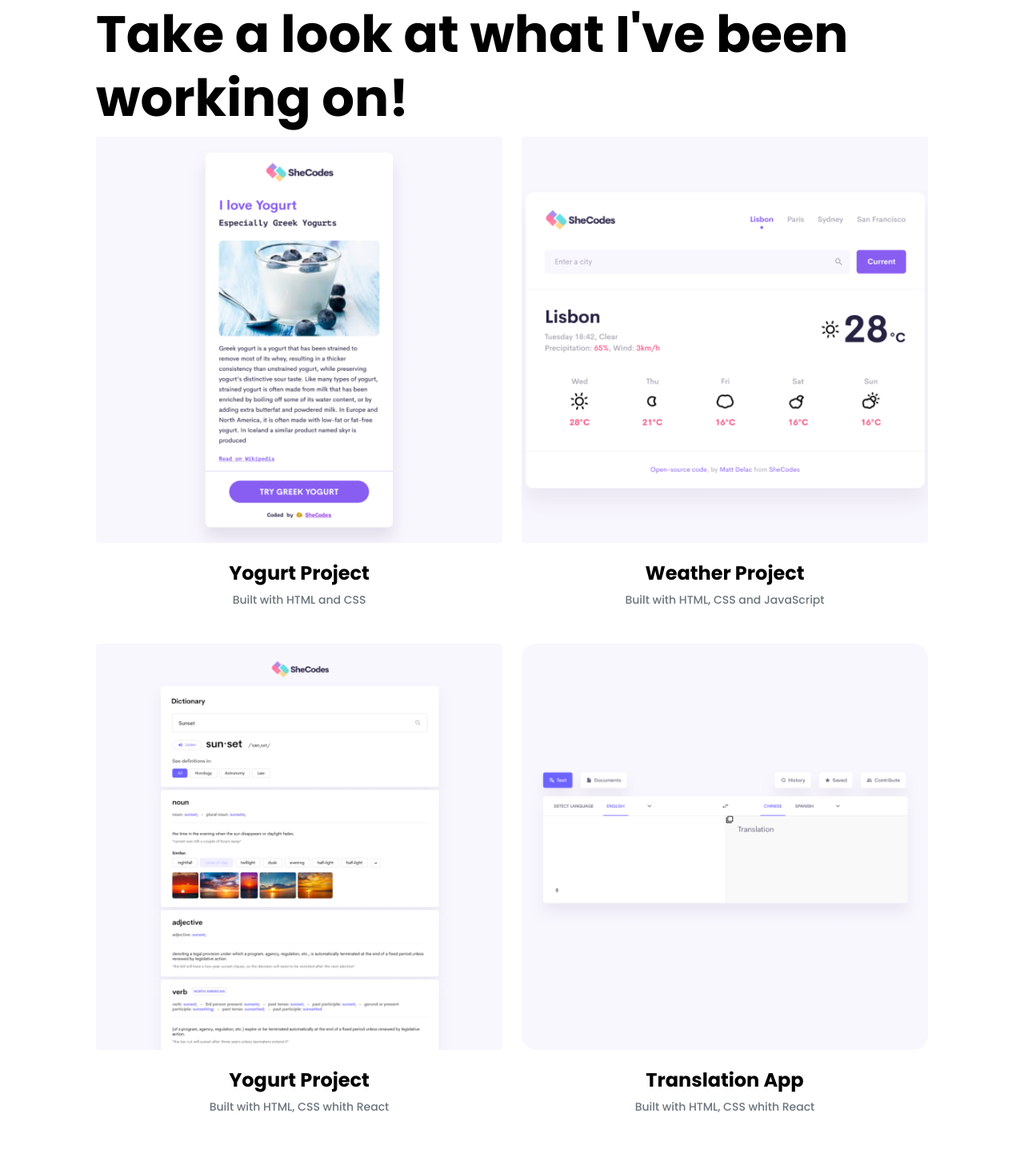
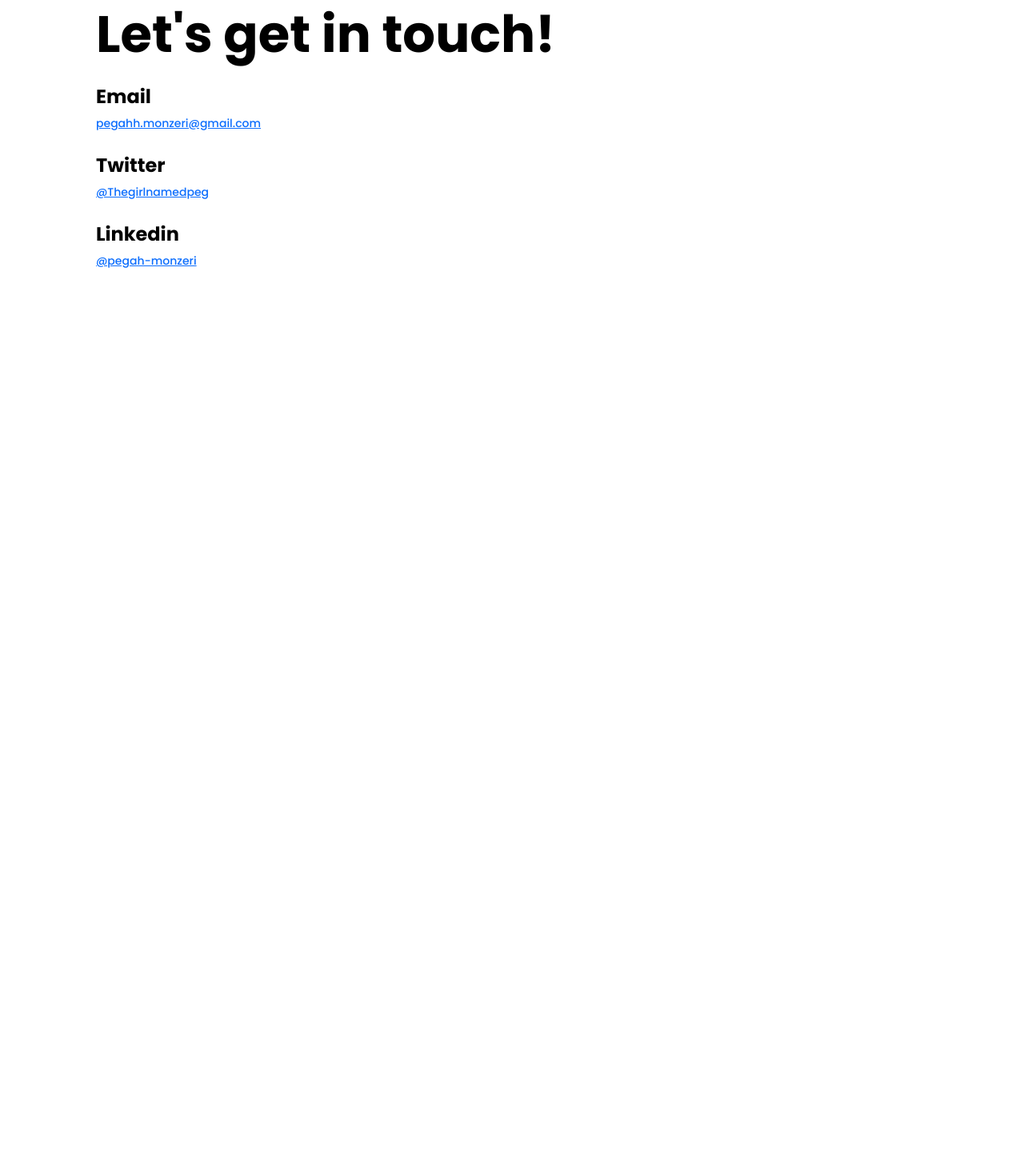
Before and after one commit to PegahM/portfolio-project, a plain HTML site: page contact.html in a window 1280 px wide. Shown: the part 205-1647 px from the top of the page at 80% size. After the commit the page ends 800 px from the top, so only its background shows below. Drawn offline with nearby package versions, Linux system fonts and the light colour scheme.

Commit message:
Created and styled contact.html

```diff
--- a/contact.html
+++ b/contact.html
@@ -4,7 +4,7 @@
     <meta charset="UTF-8" />
     <meta http-equiv="X-UA-Compatible" content="IE=edge" />
     <meta name="viewport" content="width=device-width, initial-scale=1.0" />
-    <title>My work</title>
+    <title>Contact Me</title>
     <link
       href="https://cdn.jsdelivr.net/npm/bootstrap@5.1.3/dist/css/bootstrap.min.css"
       rel="stylesheet"
@@ -32,41 +32,23 @@
   <body>
     <div class="content-container container">
       <div class="content">
-        <h1 class="mt-5">Take a look at what I've been working on!</h1>
-        <div class="row">
-          <div class="col-md-6 mb-4">
-            <img src="images/yogurt.png" class="img-fluid rounded" alt="" />
-            <h3 class="text-center">Yogurt Project</h3>
-            <p class="text-center text-muted">Built with HTML and CSS</p>
-          </div>
-          <div class="col-md-6 mb-4">
-            <img src="images/weather.png" class="img-fluid rounded" alt="" />
-            <h3 class="text-center">Weather Project</h3>
-            <p class="text-center text-muted">
-              Built with HTML, CSS and JavaScript
-            </p>
-          </div>
-        </div>
-        <div class="row">
-          <div class="col-md-6 mb-4">
-            <img src="images/dictionary.png" class="img-fluid rounded" alt="" />
-            <h3 class="text-center">Yogurt Project</h3>
-            <p class="text-center text-muted">
-              Built with HTML, CSS whith React
-            </p>
-          </div>
-          <div class="col-md-6 mb-4">
-            <img
-              src="images/translation.png"
-              class="img-fluid rounded"
-              alt=""
-            />
-            <h3 class="text-center">Translation App</h3>
-            <p class="text-center text-muted">
-              Built with HTML, CSS whith React
-            </p>
-          </div>
-        </div>
+        <h1 class="mt-5">Let's get in touch!</h1>
+        <h3>Email</h3>
+        <p>
+          <a href="mailto: pegahh.monzeri@gmail.com">
+            pegahh.monzeri@gmail.com
+          </a>
+        </p>
+        <h3>Twitter</h3>
+        <p>
+          <a href="https://mobile.twitter.com/thegirlnamedpeg" target="_blank"
+            >@Thegirlnamedpeg</a
+          >
+        </p>
+        <h3>Linkedin</h3>
+        <a href="https://ir.linkedin.com/in/pegah-monzeri" target="_blank">
+          <p>@pegah-monzeri</p>
+        </a>
       </div>
     </div>
   </body>
```
